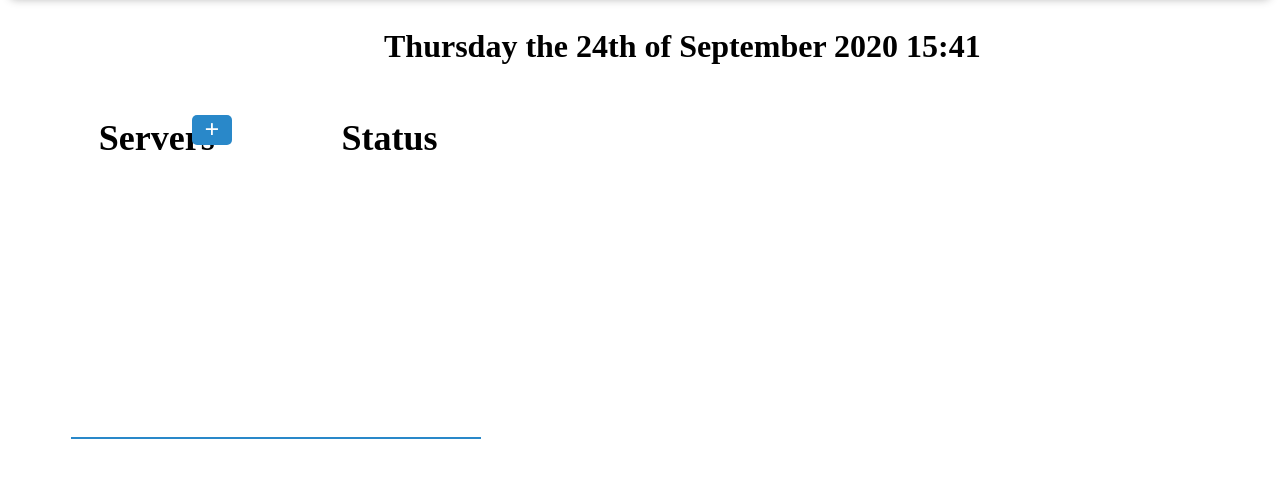
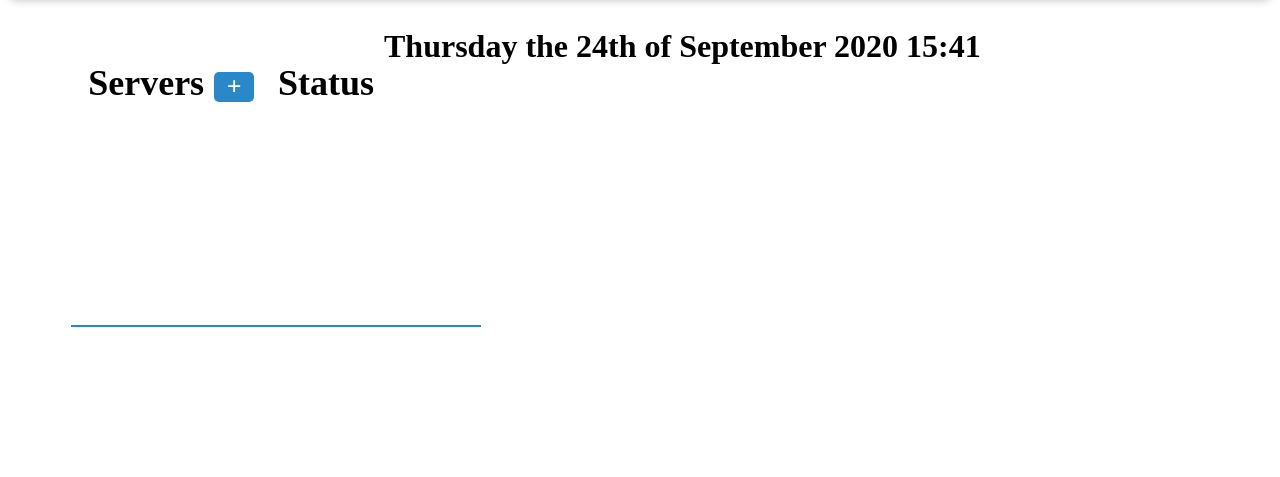
Before and after one commit to Daniel-Wh/serverStatus, a website: page templates/index.html in a window 1280 px wide. Shown: the part 173-650 px from the top of the page. Drawn offline with Linux system fonts and the light colour scheme; files that its build step writes are made by us from their sources; no server answers; files whose address does not match are found by name.

Commit message:
updated styling for monitor display

```diff
--- a/static/style.css
+++ b/static/style.css
@@ -13,7 +13,7 @@ body {
 
 .header {
   position: relative;
-  height: 20vh;
+  height: 15vh;
   display: flex;
   margin: 10px 10px;
   background-color: #2988c9;
@@ -23,12 +23,13 @@ body {
 }
 .header img {
   border-radius: 5px;
+  width: auto;
 }
 .header h1 {
   display: inline;
   position: absolute;
   left: 40%;
-  top: 5vh;
+  top:25%;
   color: aliceblue;
 }
 
@@ -37,14 +38,14 @@ body {
   left: 30%;
 }
 .btn-container {
-  position: absolute;
+  float: right;
+  margin-left: 10px;
+  margin-top: 10px;
   height: 30px;
   width: 40px;
-  left: 15%;
-  top: 36vh;
+
 }
 .add-server-btn {
-  position: relative;
   text-align: center;
   background-color: #2988c9;
   color: #fefefe;
@@ -73,8 +74,8 @@ body {
 .servers {
   position: relative;
   max-width: 20%;
-  top: 10vh;
-  left: 5%;
+  margin-top: 2%;
+  margin-left: 3%;
   float: left;
   padding-bottom: 10px;
   align-items: center;
@@ -88,7 +89,7 @@ body {
 }
 .servers li {
   font-size: 24px;
-  margin-bottom: 12px;
+  margin-bottom: 15px;
   list-style-type: none;
   border-radius: 5px;
 }
@@ -125,8 +126,8 @@ body {
 .status {
   position: relative;
   max-width: 30%;
-  top: 10vh;
-  left: 15%;
+  margin-top: 2%;
+  margin-left: 40px;
   float: left;
   padding-bottom: 10px;
   align-items: center;
@@ -138,9 +139,12 @@ body {
   left: 35%;
   margin-bottom: 10px;
 }
+.status ul{
+  /* margin-top: -0.5px; */
+}
 .status li {
   padding: 2px 2px;
-  font-size: 22px;
+  font-size: 24px;
   margin-bottom: 10px;
   list-style-type: none;
 }
@@ -358,7 +362,7 @@ body {
   padding: 0;
   margin-left: 20px;
   position: absolute;
-  top: 75%;
+  top: 61%;
 }
 
 .log-text ul {
--- a/templates/index.html
+++ b/templates/index.html
@@ -17,7 +17,13 @@
       <h1 id="date"></h1>
     </div>
     <div class="servers" id="servers">
-      <h2>Servers</h2>
+      <h2>Servers
+        <div class="btn-container">
+          <div class="add-server-btn" id="add-server-btn">
+            <p>+</p>
+          </div>
+        </div>
+      </h2>
       <ul id="serverList" class="serverList"></ul>
     </div>
     <div class="status" id="status">
@@ -30,11 +36,6 @@
         <li>Up since 2020-06-29 12:49</li>
         <li>Up since 2020-06-29 12:49</li> -->
       </ul>
-    </div>
-    <div class="btn-container">
-      <div class="add-server-btn" id="add-server-btn">
-        <p>+</p>
-      </div>
     </div>
     <div id="port-status"></div>
     <div class="add-container" id="server-container">
```
